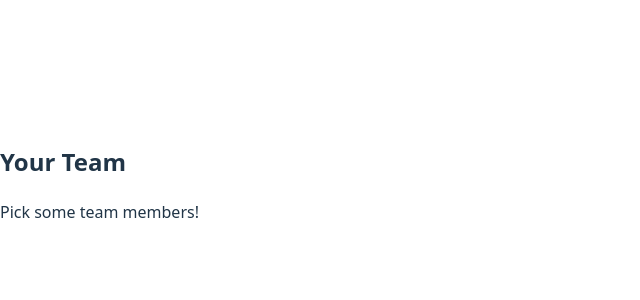
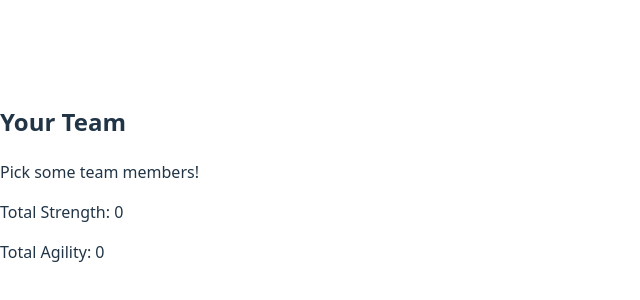
Before and after one commit to Liliyalexx/react-state-management-lab, a React (Vite) app: page / in a window 1280 px wide. Shown: the part 218-518 px from the top of the page, without its empty margins (0-640 px from the left). Built offline with nearby package versions, Linux system fonts and the light colour scheme.

Commit message:
totlaStrength and totalAgility calculations are added

```diff
--- a/src/App.jsx
+++ b/src/App.jsx
@@ -107,6 +107,8 @@ const App = () => {
     setMoney((prevMoney) => prevMoney + fighter.price);
   };
 
+  const totalStrength = team.reduce((sum, fighter) => sum + fighter.strength, 0);
+  const totalAgility = team.reduce((sum, fighter) => sum + fighter.agility, 0);
   return (
     <div>
       <h2>Your Team</h2>
@@ -124,8 +126,11 @@ const App = () => {
             </li>
           ))}
         </ul>
-
       ) }
+      <div>
+          <p>Total Strength: {totalStrength}</p>
+          <p>Total Agility: {totalAgility}</p>
+        </div>
     </div>
   );
 };
```
